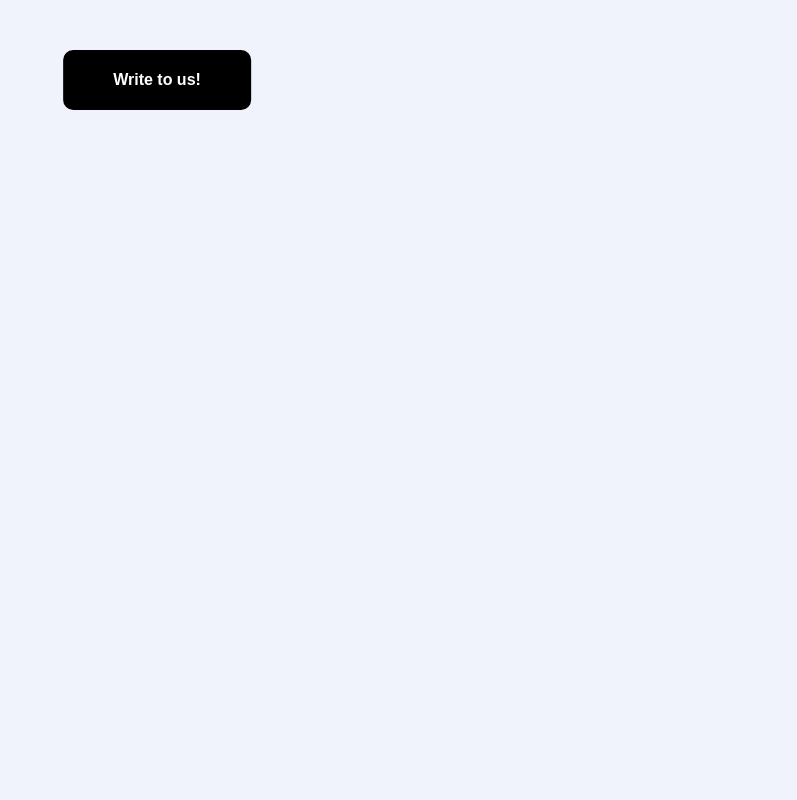
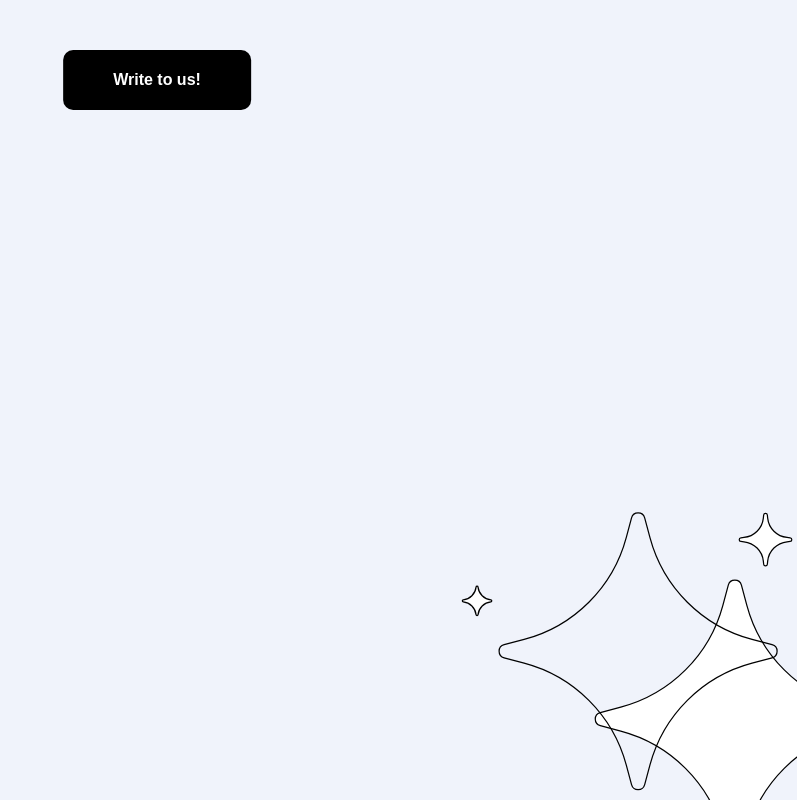
Before and after one commit to KostyaDemchenko/Feedback_Form, a plain HTML site: page index.html in a window 1280 px wide. Shown: the whole page, without its empty margins (483-1280 px from the left). Drawn offline with Linux system fonts and the light colour scheme.

Commit message:
add_bg-img

```diff
--- a/index.html
+++ b/index.html
@@ -37,6 +37,9 @@
         </div>
       </form>
     </div>
+    <div class="bg">
+      <img src="./assets/img/bg.svg" alt="background-image">
+    </div>
     <script src="script.js"></script>
     <div class="loading-spinner"></div>
   </body>
--- a/style.css
+++ b/style.css
@@ -3,6 +3,14 @@ body{
   background-color: #F0F3FB;
   margin: 0;
   padding: 0;
+}
+
+.bg img{
+width: 450px;
+position: fixed;
+bottom: -80px;
+right: -100px;
+z-index: -5;
 }
 
 ul, ol {
```
Also changed, not shown: assets/img/bg.svg (added).
